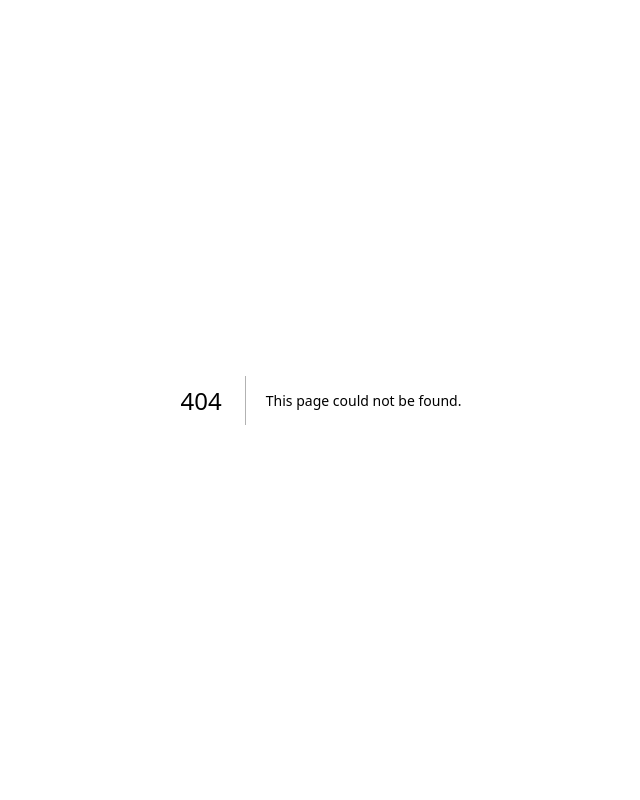
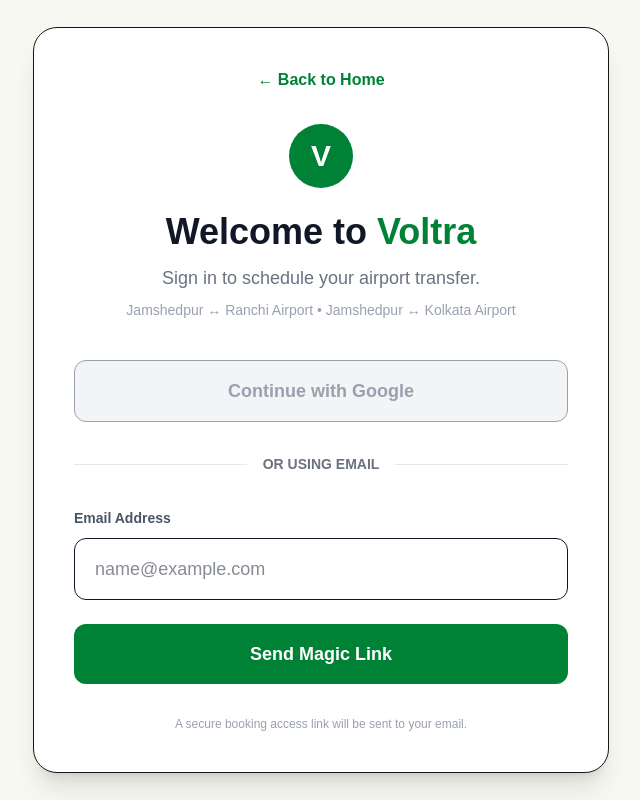
Before and after one commit to itsrishu0402-droid/voltra-app, a Next.js app: page /login in a window 1280 px wide. Before the commit this address had no page. Shown: the whole page, without its empty margins (319-959 px from the left). Built offline with nearby package versions, Linux system fonts and the light colour scheme; no server answers.

Commit message:
Added login before booking

```diff
--- /dev/null
+++ b/app/login/page.tsx
@@ -0,0 +1,113 @@
+"use client";
+
+import { useState } from "react";
+import { supabase } from "../../lib/supabase";
+import Link from "next/link";
+
+export default function LoginPage() {
+  const [email, setEmail] = useState("");
+  const [message, setMessage] = useState("");
+  const [loading, setLoading] = useState(false);
+
+  async function sendMagicLink() {
+    if (!email.includes("@")) {
+      alert("Please enter a valid email address.");
+      return;
+    }
+
+    setLoading(true);
+    setMessage("");
+
+   const { error } = await supabase.auth.signInWithOtp({
+  email,
+  options: {
+    emailRedirectTo: `${window.location.origin}/book`,
+  },
+});
+
+    setLoading(false);
+
+    if (error) {
+      alert(error.message);
+    } else {
+      setMessage("Magic link sent! Please check your email.");
+    }
+  }
+
+  return (
+    <main className="min-h-screen bg-[#f7f8f2] flex items-center justify-center px-6">
+      <div className="bg-white max-w-xl w-full rounded-3xl shadow-xl p-10 border">
+        <div className="text-center">
+          <Link href="/" className="text-green-700 font-bold">
+            ← Back to Home
+          </Link>
+
+          <div className="mt-8 flex justify-center">
+            <div className="bg-green-700 text-white w-16 h-16 rounded-full flex items-center justify-center text-3xl font-extrabold">
+              V
+            </div>
+          </div>
+
+          <h1 className="text-4xl font-extrabold mt-6 text-gray-900">
+            Welcome to <span className="text-green-700">Voltra</span>
+          </h1>
+
+          <p className="text-gray-500 mt-3 text-lg">
+            Sign in to schedule your airport transfer.
+          </p>
+
+          <p className="text-sm text-gray-400 mt-2">
+            Jamshedpur ↔ Ranchi Airport • Jamshedpur ↔ Kolkata Airport
+          </p>
+        </div>
+
+        <div className="mt-10">
+          <button
+            disabled
+            className="w-full border rounded-xl py-4 text-lg font-bold text-gray-400 bg-gray-100 cursor-not-allowed"
+          >
+            Continue with Google
+          </button>
+
+          <div className="flex items-center gap-4 my-8">
+            <div className="flex-1 h-px bg-gray-200"></div>
+            <p className="text-sm font-bold text-gray-500">
+              OR USING EMAIL
+            </p>
+            <div className="flex-1 h-px bg-gray-200"></div>
+          </div>
+
+          <label className="text-sm font-semibold text-gray-600">
+            Email Address
+          </label>
+
+          <input
+            type="email"
+            value={email}
+            onChange={(e) => setEmail(e.target.value)}
+            placeholder="name@example.com"
+            className="w-full mt-2 border rounded-xl px-5 py-4 text-lg outline-none focus:border-green-600 text-gray-900"
+          />
+
+          <button
+            onClick={sendMagicLink}
+            disabled={loading}
+            className="w-full mt-6 bg-green-700 text-white py-4 rounded-xl text-lg font-bold hover:bg-green-800 disabled:bg-gray-400"
+          >
+            {loading ? "Sending..." : "Send Magic Link"}
+          </button>
+
+          {message && (
+            <p className="mt-6 text-green-700 font-semibold text-center">
+              {message}
+            </p>
+          )}
+
+          <p className="text-xs text-gray-400 mt-8 text-center">
+            A secure booking access link will be sent to your email.
+          </p>
+        </div>
+      </div>
+    </main>
+  );
+}
--- a/app/page.tsx
+++ b/app/page.tsx
@@ -26,11 +26,11 @@
           </div>
 
           <Link
-            href="/book"
-            className="bg-green-700 text-white px-6 py-3 rounded-full font-bold shadow"
-          >
-            Book Ride 🚕
-          </Link>
+  href="/login"
+  className="bg-green-700 text-white px-8 py-4 rounded-xl font-bold shadow-lg"
+>
+  Schedule Booking 🚕
+</Link>
         </nav>
 
         {/* HERO */}
```
